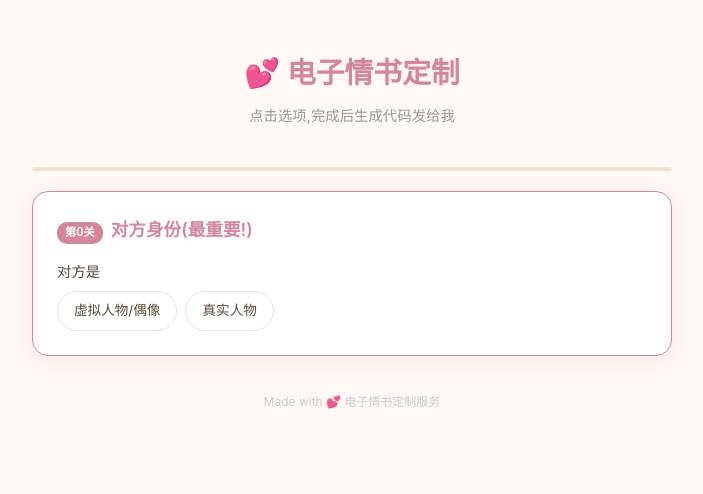
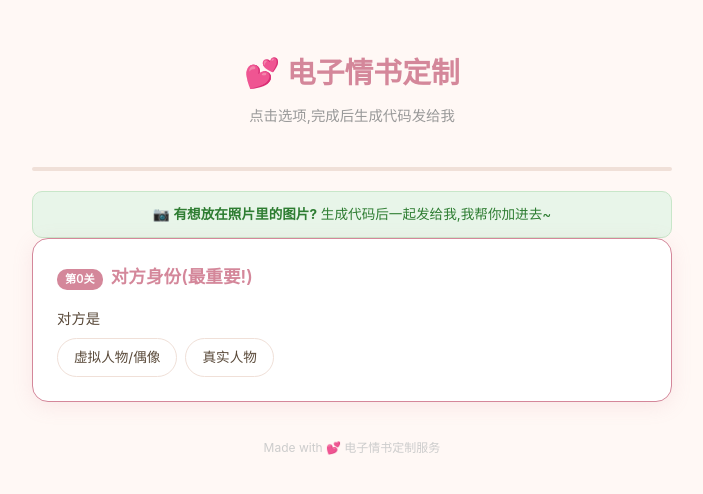
Before and after one commit to Culeot/electronic-love-letter-config, a plain HTML site: page index.html in a window 1280 px wide. Shown: the whole page, without its empty margins (288-991 px from the left). Drawn offline with Linux system fonts and the light colour scheme.

Commit message:
v3.3: add photo tip

```diff
--- a/index.html
+++ b/index.html
@@ -41,6 +41,7 @@ textarea{resize:vertical;min-height:80px}
 .info.show{display:block}
 .ftr{text-align:center;padding:20px;color:#ccc;font-size:0.75rem}
 .step-badge{display:inline-block;background:var(--primary);color:white;font-size:0.7rem;padding:2px 8px;border-radius:10px;margin-right:8px}
+.photo-tip{margin-top:16px;padding:12px;background:#E8F5E9;border-radius:10px;border:1px solid #C8E6C9;font-size:0.85rem;color:#2E7D32;line-height:1.5;text-align:center}
 @media(max-width:480px){body{padding:12px}.sec{padding:16px}.hdr h1{font-size:1.5rem}}
 </style>
 </head>
@@ -50,6 +51,9 @@ textarea{resize:vertical;min-height:80px}
 <div class="pgbar"><div class="pgfill" id="pg"></div></div>
 
 <form id="f">
+<!-- ============ 照片提示(始终显示) ============ -->
+<div class="photo-tip">📷 <strong>有想放在照片里的图片?</strong> 生成代码后一起发给我,我帮你加进去~</div>
+
 <!-- ============ 第0关:对方身份(最重要!) ============ -->
 <div class="sec active highlight" id="sec0">
 <div class="st"><span class="step-badge">第0关</span>对方身份(最重要!)</div>
```
